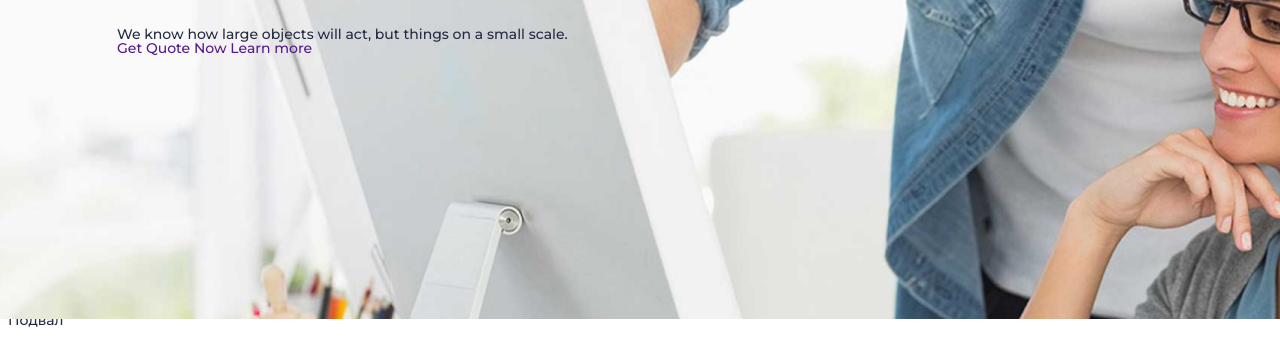
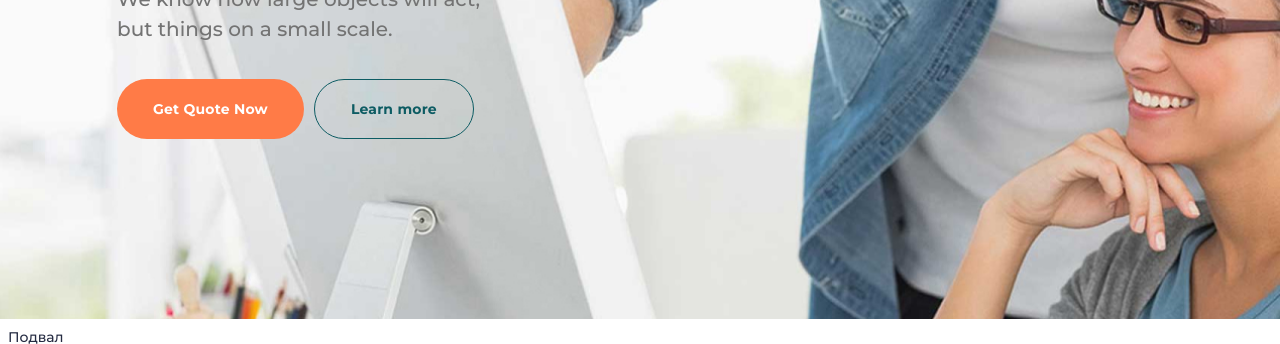
Before and after one commit to legavoron/market, a plain HTML site: page index.html in a window 1280 px wide. Shown: the part 481-825 px from the top of the page. Drawn offline with Linux system fonts and the light colour scheme.

Commit message:
add adaptive main

```diff
--- a/css/style.css
+++ b/css/style.css
@@ -129,8 +129,7 @@ body{
 .page{
   flex: 1 1 auto; /*Задаем сразу, чтобы футер был всегда снизу*/
 }
-  .page_main_block {
-  }
+
   /* --------------------------------------------------Main Block-------------------------------------------------------------- */
   .main_block {
     position: relative;
@@ -139,20 +138,68 @@ body{
     padding: 184px 0px 191px 0px;
     position:relative;
     z-index: 2;
-    max-width: 509px;
+    max-width: 400px;
   }
+  .main_block_body > *:not(:last-child){ /* Обращаемся ко всем объектам body 1-го уровня, кроме последнего*/
+    margin: 0px 0px 35px 0px;
+  }
+  @media (max-width: 992px){
+    .main_block_body{
+      padding: 120px 0px 191px 0px;
+    }
+  }
+
   .main_block_title {
     font-size: 58px;
     line-height: 137%;
     font-weight: 800;
+    letter-spacing: 0.2px; /*дополнительное расстояние между буквами*/
+  }
+  @media (max-width: 479px){
+    .main_block_title{
+      font-size: 42px;
+    }
   }
   .main_block_text {
+    color: #737373;
+    font-size: 20px;
+    line-height: 150%;
   }
   .main_block_buttons {
+    display: flex;
+    flex-wrap: wrap; /*ЧТобы при сжатии вторая кнопка переносилась на новую строку*/
+    margin: -10px 0;
   }
   .main_block_button {
+    border-radius: 37px;
+    display: flex;
+    min-height: 48px;
+    letter-spacing: 0.2px;
+    text-align: center;
+    font-weight: 700;
+    line-height: 150%;
+    align-items: center;
+    justify-content: center;
+    padding: 5px 36px;
+    margin: 10px 0;
   }
-  .main_block_border {
+  @media (max-width: 479px){
+    .main_block_button{
+      flex:  1 1 100%; /*Кнопки расширяются при сжатии экрана, делаем их больше*/
+    }
+  }
+._main_block_button_orange{
+  background: #ff7b47;
+  color: white;
+}
+@media (min-width: 479px){
+  .main_block_button:not(:last-child) {
+    margin-right: 10px;
+  }
+}
+  ._main_block_button_border {
+    color: #0d5c63;
+    border: 1px solid #0d5c63;
   }
   .main_block_img{
     position: absolute;
@@ -161,13 +208,18 @@ body{
     top: 0;
     left: 0;
   }
-
-
+@media (max-width: 1300px){
+  .main_block_img img{
+    object-position: right; /* При сжатии чтобы не пропадали люди*/
+  }
+}
+@media (max-width: 992px){
+  .main_block_img {
+    opacity: 50%; /* При сжатии текст накладывается на картику и плохо читается. Делаем картинку более белой*/
+  }
+}
 
 
 
 
 /* ------------------------------------------------Footer----------------------------------------------------------------------*/
-.footer{
-
-}
--- a/index.html
+++ b/index.html
@@ -45,8 +45,8 @@
                             We know how large objects will act, but things on a small scale.
                         </div>
                         <div class="main_block_buttons">
-                            <a href="" class="main_block_button">Get Quote Now</a>
-                            <a href="" class="main_block_button main_block_border">Learn more</a>
+                            <a href="" class="main_block_button _main_block_button_orange">Get Quote Now</a>
+                            <a href="" class="main_block_button _main_block_button_border">Learn more</a>
                         </div>
                     </div>
                 </div>
```
